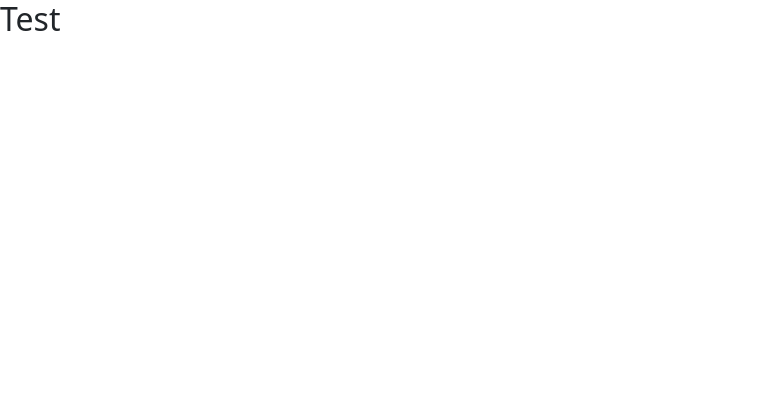
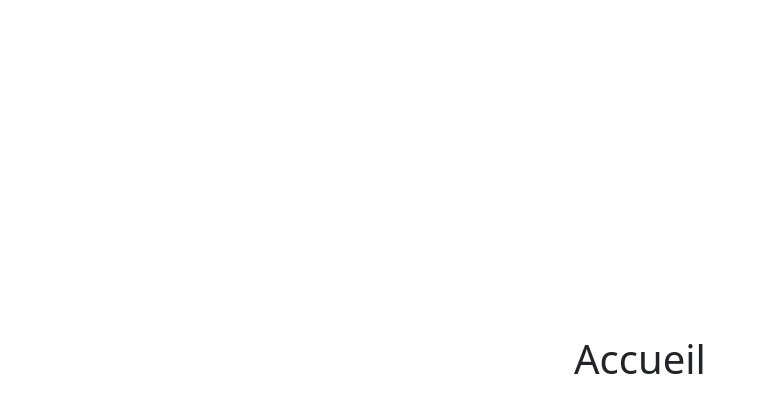
Before and after one commit to juliefino/Lamacomax, a React (Create React App) app in the folder lamacomax/frontend/: page / in a window 1280 px wide. Shown: the top 412 px of the page, without its empty margins (0-766 px from the left). Built offline with nearby package versions, Linux system fonts and the light colour scheme.

Commit message:
Adding path

```diff
--- a/lamacomax/frontend/package.json
+++ b/lamacomax/frontend/package.json
@@ -8,6 +8,7 @@
     "@testing-library/user-event": "^13.5.0",
     "react": "^17.0.2",
     "react-dom": "^17.0.2",
+    "react-router-dom": "^6.2.2",
     "react-scripts": "5.0.0",
     "web-vitals": "^2.1.4"
   },
--- a/lamacomax/frontend/src/App.js
+++ b/lamacomax/frontend/src/App.js
@@ -1,11 +1,35 @@
 import React from "react";
 import logo from './logo.svg';
-
+import {
+  BrowserRouter as Router,
+    Route,
+    Redirect,
+    Switch
+} from "react-router-dom";
+import Rdv from './pages/rdv/rdv'
+import Accueil from "./pages/accueil/accueil";
+import Contact from "./pages/contact/contact";
+import Equipe from "./pages/equipe/equipe";
 
 const App = () => {
 
   return (
-      <h2>Test</h2>
+      <Router>
+        <main>
+          <Route path='/' exact>
+            <Accueil/>
+          </Route>
+          <Route path='/equipe' exact>
+            <Equipe/>
+          </Route>
+          <Route path='/rdv' exact>
+            <Rdv/>
+          </Route>
+          <Route path='/contact' exact>
+            <Contact/>
+          </Route>
+        </main>
+      </Router>
   )
   /** constructor(props) {
     super(props);
```
Also changed, not shown: 1 other file (tests, documents, lock files or other folders).
